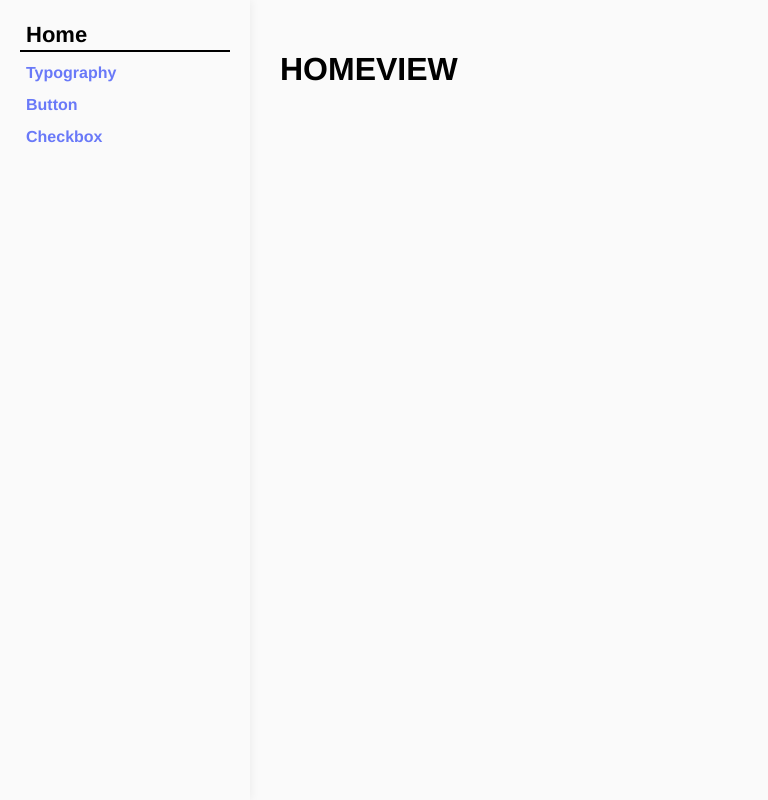
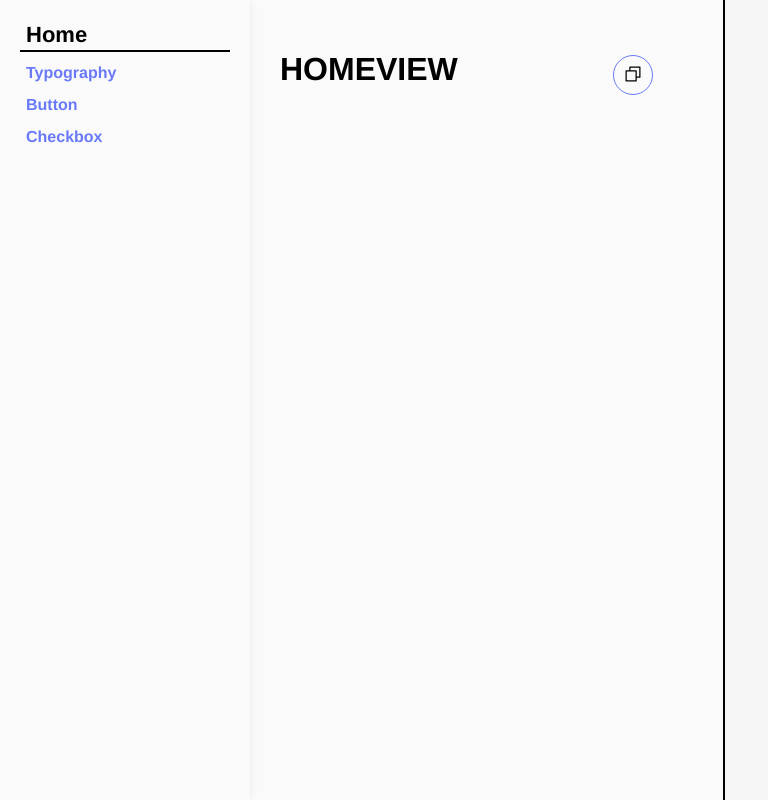
Before and after one commit to truanthh/ui-tiny-kit, a Vue app: page / in a window 1280 px wide. Shown: the whole page, without its empty margins (0-768 px from the left). Built offline with nearby package versions, Linux system fonts and the light colour scheme.

Commit message:
displaying code component/ copy button done
sad

```diff
--- a/src/App.vue
+++ b/src/App.vue
@@ -1,13 +1,57 @@
 <script setup>
-import { RouterLink, RouterView } from "vue-router";
+import { RouterLink, RouterView, useRoute } from "vue-router";
+import { ref, watch } from "vue";
+
+import { Icon } from "@Iconify/vue";
 import LayoutSidebar from "@/components/Layout/Sidebar.vue";
+import Button from "@/components/Button.vue";
+
+// components raw text data
+import CheckboxString from "@/components/Checkbox/Checkbox.vue?raw";
+import ButtonString from "@/components/Button.vue?raw";
+import TypographyString from "@/views/TypographyView.vue?raw";
+
+const route = useRoute();
+const currentPath = ref(route.path);
+const compString = ref(null);
+
+const componentStrings = {
+  "/button": ButtonString,
+  "/checkbox": CheckboxString,
+  "/typography": TypographyString,
+};
+
+watch(route, (newRoute) => {
+  currentPath.value = newRoute.path;
+  compString.value = componentStrings[currentPath.value];
+});
+
+const copyToClipboard = async () => {
+  try {
+    await navigator.clipboard.writeText(codeText.value.innerText);
+  } catch (error) {
+    console.error("Не удалось скопировать текст!");
+  }
+};
 </script>
 
 <template>
   <div class="container">
     <LayoutSidebar />
     <div class="content">
+      <Button
+        class="copy"
+        label="primary"
+        color="primary"
+        :rounded="true"
+        :outlined="true"
+        icon="ph:copy"
+        @click="copyToClipboard"
+      />
       <RouterView />
+    </div>
+    <div class="code" ref="codeText">
+      <pre> <code> {{ compString}} </code> </pre>
     </div>
   </div>
 </template>
@@ -20,14 +64,35 @@ import LayoutSidebar from "@/components/Layout/Sidebar.vue";
   -webkit-font-smoothing: antialised;
   -moz-osx-font-smoothing: grayscale;
 }
-
+.copy {
+  position: absolute;
+  top: 10px;
+  right: 60px;
+  // margin-right: 75px;
+  margin-top: 45px;
+}
+.container {
+  display: grid;
+  grid-template-columns: 1.3fr 1fr;
+  height: 100vh;
+}
 .content {
+  position: relative;
   max-width: 1400px;
   margin-left: 250px;
   padding: 30px;
   transition: 0.2s;
+  overflow-y: auto;
   &_full {
     margin-left: 0;
   }
 }
+.code {
+  height: 100%;
+  width: 100%;
+  padding: 10px;
+  overflow-y: auto;
+  background-color: #f5f5f5;
+  border-left: solid 2px black;
+}
 </style>
```
Also changed, not shown: src/txt/Button.txt (added).
